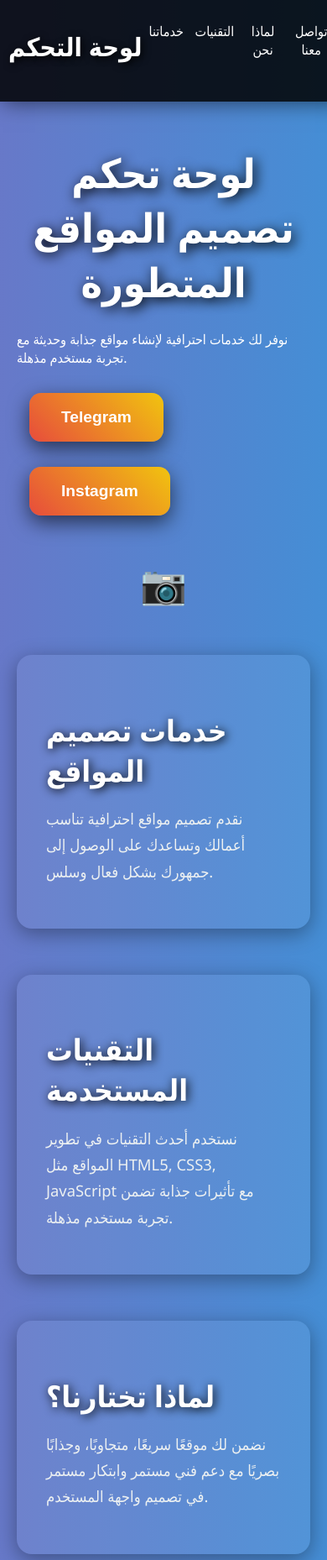
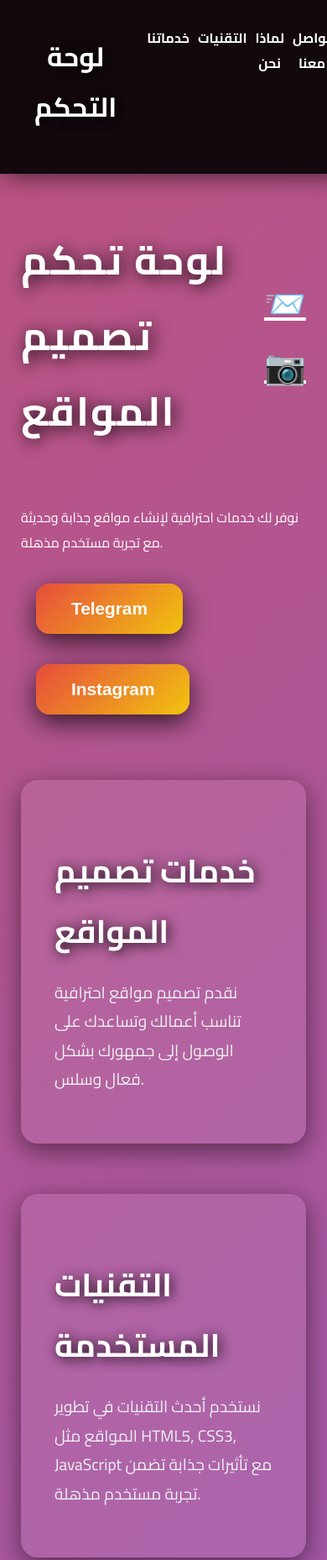
Before and after one commit to Rayenyt/Webcontact, a plain HTML site: page index.html in a window 390 px wide. Shown: the top 1858 px of the page at 84% size. Drawn offline with Linux system fonts and the light colour scheme.

Commit message:
Update index.html

```diff
--- a/index.html
+++ b/index.html
@@ -3,15 +3,16 @@
 <head>
 <meta charset="UTF-8">
 <meta name="viewport" content="width=device-width, initial-scale=1.0">
-<title>لوحة التحكم الاحترافية المتطورة</title>
+<title>لوحة تحكم احترافية</title>
+<link href="https://fonts.googleapis.com/css2?family=Cairo:wght@400;700&display=swap" rel="stylesheet">
 <style>
-/* --- الخلفية المتدرجة المتحركة --- */
+/* --- إعداد الخط والخلفية المتدرجة المتحركة --- */
 body {
     margin: 0;
-    font-family: 'Segoe UI', Tahoma, Geneva, Verdana, sans-serif;
-    background: linear-gradient(270deg, #1abc9c, #3498db, #9b59b6, #e74c3c, #f1c40f);
-    background-size: 1200% 1200%;
-    animation: gradientBG 25s ease infinite;
+    font-family: 'Cairo', sans-serif;
+    background: linear-gradient(-45deg, #1abc9c, #3498db, #9b59b6, #e74c3c, #f1c40f);
+    background-size: 400% 400%;
+    animation: gradientBG 30s ease infinite;
     color: #fff;
     display: flex;
     min-height: 100vh;
@@ -25,85 +26,286 @@ body {
 
 /* --- Sidebar جانبي --- */
 .sidebar {
-    width: 260px;
-    background: rgba(0,0,0,0.85);
+    width: 280px;
+    background: rgba(0,0,0,0.9);
     display: flex;
     flex-direction: column;
-    padding: 25px 15px;
-    box-shadow: 3px 0 25px rgba(0,0,0,0.6);
+    padding: 30px 15px;
+    box-shadow: 4px 0 30px rgba(0,0,0,0.7);
     transition: width 0.3s ease;
 }
 .sidebar h2 {
     text-align: center;
-    margin-bottom: 35px;
-    font-size: 1.9em;
-    text-shadow: 2px 2px 10px #000;
-    cursor: default;
-    transition: all 0.3s ease;
-}
-.sidebar h2:hover {
-    color: #f1c40f;
-    transform: scale(1.05);
+    margin-bottom: 40px;
+    font-size: 2em;
+    text-shadow: 2px 2px 15px #000;
 }
 .sidebar a {
     color: #fff;
     text-decoration: none;
-    padding: 15px 10px;
-    margin: 6px 0;
-    border-radius: 10px;
-    transition: all 0.3s ease;
+    padding: 18px 12px;
+    margin: 10px 0;
+    border-radius: 12px;
+    transition: all 0.4s ease;
     display: block;
+    font-weight: 600;
 }
 .sidebar a:hover {
-    background: linear-gradient(45deg, #e74c3c, #f1c40f);
-    transform: translateX(10px) scale(1.05);
-    box-shadow: 0 6px 20px rgba(0,0,0,0.6);
+    background: linear-gradient(45deg, #f39c12, #e74c3c);
+    transform: translateX(12px) scale(1.05);
+    box-shadow: 0 8px 25px rgba(0,0,0,0.7);
 }
 
-/* --- Main Container --- */
+/* --- Main Content --- */
 .main {
     flex: 1;
-    padding: 40px 50px;
+    padding: 50px;
     overflow-y: auto;
 }
 
-/* --- Header --- */
-h1 {
+/* --- Header مع أيقونات --- */
+.header {
+    display: flex;
+    justify-content: space-between;
+    align-items: center;
+    margin-bottom: 35px;
+}
+.header h1 {
     font-size: 3em;
-    text-align: center;
-    text-shadow: 3px 3px 15px #000;
-    margin-bottom: 25px;
-    transition: all 0.3s ease;
+    text-shadow: 3px 3px 20px #000;
+    letter-spacing: 2px;
 }
-h1:hover {
-    color: #f39c12;
-    transform: scale(1.05) rotate(-2deg);
-    text-shadow: 3px 3px 25px #fff;
+.header .icons a {
+    margin-left: 20px;
+    font-size: 2.5em;
+    color: #fff;
+    transition: all 0.5s ease;
+}
+.header .icons a:hover {
+    transform: scale(1.4) rotate(15deg);
+    color: #f1c40f;
+    text-shadow: 0 0 20px #fff;
 }
 
-/* --- Buttons Dynamic 3D --- */
+/* --- Buttons 3D ديناميكية --- */
 .btn {
     display: inline-block;
-    margin: 15px;
-    padding: 18px 38px;
-    font-size: 1.2em;
-    font-weight: bold;
+    margin: 18px;
+    padding: 18px 42px;
+    font-size: 1.3em;
+    font-weight: 700;
     color: #fff;
-    background: linear-gradient(45deg, #e74c3c, #f1c40f);
+    background: linear-gradient(135deg, #e74c3c, #f1c40f);
     border: none;
-    border-radius: 14px;
+    border-radius: 16px;
     cursor: pointer;
     transition: all 0.4s ease;
-    box-shadow: 0 8px 25px rgba(0,0,0,0.6);
+    box-shadow: 0 10px 30px rgba(0,0,0,0.7);
 }
 .btn:hover {
-    transform: scale(1.18) rotate(-3deg);
-    background: linear-gradient(45deg, #3498db, #9b59b6);
-    box-shadow: 0 12px 35px rgba(0,0,0,0.8);
+    transform: scale(1.2) rotate(-4deg);
+    background: linear-gradient(135deg, #3498db, #9b59b6);
+    box-shadow: 0 14px 40px rgba(0,0,0,0.85);
 }
 
-/* --- Social Icons --- */
-.socials {
+/* --- Sections --- */
+.section {
+    margin: 60px 0;
+    padding: 40px;
+    background: rgba(255,255,255,0.08);
+    border-radius: 20px;
+    box-shadow: 0 8px 30px rgba(0,0,0,0.5);
+    opacity: 0;
+    transform: translateY(50px);
+    transition: all 0.8s ease;
+}
+.section.visible {
+    opacity: 1;
+    transform: translateY(0);
+}
+.section h2 {
+    font-size: 2.4em;
+    margin-bottom: 20px;
+    text-shadow: 2px 2px 15px #000;
+}
+.section p {
+    font-size: 1.2em;
+    line-height: 1.8;
+    color: #ecf0f1;
+}
+
+/* --- Animated Text --- */
+.animated-text {
+    display: inline-block;
+    transition: transform 0.4s ease, color 0.4s ease;
+}
+.animated-text:hover {
+    transform: scale(1.25) rotate(5deg);
+    color: #f39c12;
+}
+
+/* --- Modal --- */
+.modal {
+    display: none;
+    position: fixed;
+    z-index: 1000;
+    left: 0; top: 0;
+    width: 100%; height: 100%;
+    background: rgba(0,0,0,0.9);
+    justify-content: center;
+    align-items: center;
+}
+.modal-content {
+    background: rgba(255,255,255,0.05);
+    padding: 35px;
+    border-radius: 25px;
+    max-width: 550px;
+    text-align: center;
+    box-shadow: 0 10px 40px rgba(0,0,0,0.8);
+    animation: pop 0.6s ease;
+}
+@keyframes pop {
+    0% {transform: scale(0);}
+    100% {transform: scale(1);}
+}
+.close {
+    cursor: pointer;
+    font-size: 1.6em;
+    position: absolute;
+    top: 20px; right: 30px;
+    color: #fff;
+}
+.close:hover {
+    color: #f1c40f;
+}
+
+/* --- Responsive --- */
+@media (max-width: 768px) {
+    body {
+        flex-direction: column;
+    }
+    .sidebar {
+        width: 100%;
+        flex-direction: row;
+        overflow-x: auto;
+        padding: 10px;
+    }
+    .sidebar a {
+        flex: 1;
+        text-align: center;
+        padding: 10px 5px;
+    }
+    .main {
+        padding: 25px;
+    }
+}
+</style>
+</head>
+<body>
+
+<!-- Sidebar -->
+<div class="sidebar">
+    <h2>لوحة التحكم</h2>
+    <a href="#services">خدماتنا</a>
+    <a href="#tech">التقنيات</a>
+    <a href="#why">لماذا نحن</a>
+    <a href="#contact">تواصل معنا</a>
+</div>
+
+<!-- Main -->
+<div class="main">
+    <!-- Header مع أيقونات -->
+    <div class="header">
+        <h1>لوحة تحكم تصميم المواقع</h1>
+        <div class="icons">
+            <a href="https://t.me/DT_HNACH" target="_blank">📨</a>
+            <a href="https://www.instagram.com/rayen.zouari.750" target="_blank">📷</a>
+        </div>
+    </div>
+
+    <p class="description">نوفر لك خدمات احترافية لإنشاء مواقع جذابة وحديثة مع تجربة مستخدم مذهلة.</p>
+
+    <!-- Buttons Dynamic -->
+    <div>
+        <button class="btn" onclick="openModal('modalTelegram')">Telegram</button>
+        <button class="btn" onclick="openModal('modalInstagram')">Instagram</button>
+    </div>
+
+    <!-- Sections -->
+    <div id="services" class="section">
+        <h2>خدمات تصميم المواقع</h2>
+        <p>نقدم تصميم مواقع احترافية تناسب أعمالك وتساعدك على الوصول إلى جمهورك بشكل فعال وسلس.</p>
+    </div>
+
+    <div id="tech" class="section">
+        <h2>التقنيات المستخدمة</h2>
+        <p>نستخدم أحدث التقنيات في تطوير المواقع مثل HTML5, CSS3, JavaScript مع تأثيرات جذابة تضمن تجربة مستخدم مذهلة.</p>
+    </div>
+
+    <div id="why" class="section">
+        <h2>لماذا تختارنا؟</h2>
+        <p>نضمن لك موقعًا سريعًا، متجاوبًا، وجذابًا بصريًا مع دعم فني مستمر وابتكار مستمر في تصميم واجهة المستخدم.</p>
+    </div>
+
+    <div id="contact" class="section">
+        <h2>تواصل معنا</h2>
+        <p>يمكنك التواصل معنا عبر Telegram وInstagram للحصول على استشارات مجانية ولطلب خدماتنا.</p>
+    </div>
+</div>
+
+<!-- Modals -->
+<div id="modalTelegram" class="modal">
+    <div class="modal-content">
+        <span class="close" onclick="closeModal('modalTelegram')">&times;</span>
+        <h2>تواصل معنا على Telegram</h2>
+        <p>اضغط على الرابط التالي للانتقال مباشرة إلى حساب Telegram الخاص بنا.</p>
+        <a href="https://t.me/DT_HNACH" target="_blank" class="btn">اذهب إلى Telegram</a>
+    </div>
+</div>
+
+<div id="modalInstagram" class="modal">
+    <div class="modal-content">
+        <span class="close" onclick="closeModal('modalInstagram')">&times;</span>
+        <h2>تواصل معنا على Instagram</h2>
+        <p>اضغط على الرابط التالي للانتقال مباشرة إلى صفحة Instagram الخاصة بنا.</p>
+        <a href="https://www.instagram.com/rayen.zouari.750" target="_blank" class="btn">اذهب إلى Instagram</a>
+    </div>
+</div>
+
+<script>
+// Animated text hover
+document.querySelectorAll('.section p').forEach(p => {
+    p.addEventListener('mouseover', () => {
+        p.classList.add('animated-text');
+    });
+    p.addEventListener('mouseout', () => {
+        p.classList.remove('animated-text');
+    });
+});
+
+// Modal functions
+function openModal(id){
+    document.getElementById(id).style.display = 'flex';
+}
+function closeModal(id){
+    document.getElementById(id).style.display = 'none';
+}
+
+// Scroll animations for sections
+const sections = document.querySelectorAll('.section');
+window.addEventListener('scroll', () => {
+    const triggerBottom = window.innerHeight / 5 * 4;
+    sections.forEach(section => {
+        const sectionTop = section.getBoundingClientRect().top;
+        if(sectionTop < triggerBottom){
+            section.classList.add('visible');
+        }
+    });
+});
+</script>
+
+</body>
+</html>.socials {
     margin-top: 35px;
     text-align: center;
 }
```
